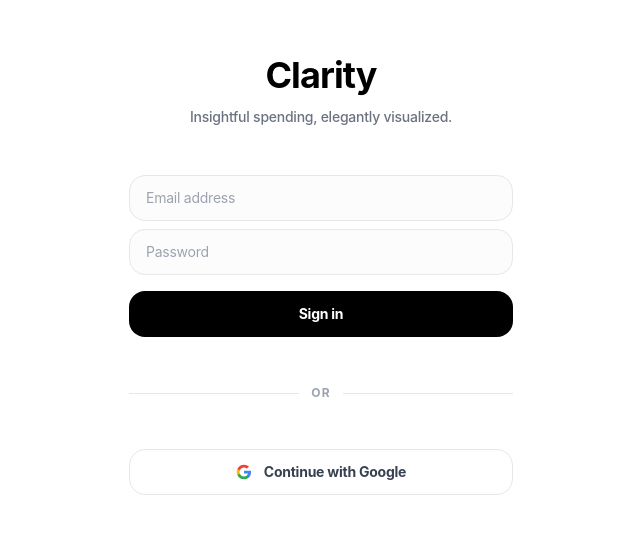
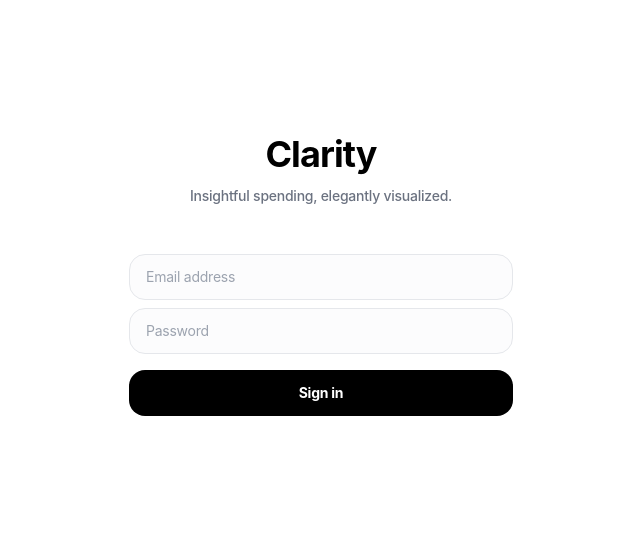
Before and after one commit to tmao8/spending-visualizer, a Next.js app: page /login in a window 1280 px wide. Shown: the part 125-658 px from the top of the page, without its empty margins (319-959 px from the left). Built offline with nearby package versions, Linux system fonts and the light colour scheme.

Commit message:
chore: remove Google OAuth sign in, keeping invite-only email auth

```diff
--- a/src/app/login/actions.ts
+++ b/src/app/login/actions.ts
@@ -2,31 +2,7 @@
 
 import { revalidatePath } from 'next/cache'
 import { redirect } from 'next/navigation'
-import { headers } from 'next/headers'
 import { createClient } from '@/utils/supabase/server'
-
-export async function signInWithGoogle() {
-  const supabase = await createClient()
-  const headersList = await headers()
-  const host = headersList.get('x-forwarded-host') || headersList.get('host')
-  const proto = headersList.get('x-forwarded-proto') || (process.env.NODE_ENV === 'development' ? 'http' : 'https')
-  const origin = `${proto}://${host}`
-
-  const { data, error } = await supabase.auth.signInWithOAuth({
-    provider: 'google',
-    options: {
-      redirectTo: `${origin}/auth/callback`,
-    },
-  })
-
-  if (error) {
-    redirect('/login?error=' + encodeURIComponent(error.message))
-  }
-
-  if (data.url) {
-    redirect(data.url)
-  }
-}
 
 export async function login(formData: FormData) {
   const supabase = await createClient()
--- a/src/app/login/page.tsx
+++ b/src/app/login/page.tsx
@@ -1,6 +1,6 @@
 'use client'
 
-import { login, signInWithGoogle } from './actions'
+import { login } from './actions'
 import { useSearchParams, useRouter } from 'next/navigation'
 import { Suspense, useEffect } from 'react'
 
@@ -79,44 +79,6 @@ function LoginForm() {
             </button>
           </div>
         </form>
-
-        <div className="relative my-6">
-          <div className="absolute inset-0 flex items-center">
-            <div className="w-full border-t border-gray-200 dark:border-white/10" />
-          </div>
-          <div className="relative flex justify-center text-xs uppercase">
-            <span className="bg-white dark:bg-[#0a0a0a] px-3 text-gray-400 font-bold tracking-widest">
-              Or
-            </span>
-          </div>
-        </div>
-
-        <form action={signInWithGoogle}>
-          <button
-            type="submit"
-            className="w-full flex items-center justify-center gap-3 py-3 px-4 rounded-2xl border border-gray-200 dark:border-white/10 text-sm font-bold text-gray-700 dark:text-gray-200 hover:bg-gray-50 dark:hover:bg-neutral-900 transition-colors focus:outline-none focus:ring-2 focus:ring-black dark:focus:ring-white"
-          >
-            <svg className="w-4 h-4" viewBox="0 0 24 24">
-              <path
-                fill="#4285F4"
-                d="M22.56 12.25c0-.78-.07-1.53-.2-2.25H12v4.26h5.92c-.26 1.37-1.04 2.53-2.21 3.31v2.77h3.57c2.08-1.92 3.28-4.74 3.28-8.09z"
-              />
-              <path
-                fill="#34A853"
-                d="M12 23c2.97 0 5.46-.98 7.28-2.66l-3.57-2.77c-.98.66-2.23 1.06-3.71 1.06-2.86 0-5.29-1.93-6.16-4.53H2.18v2.84C3.99 20.53 7.7 23 12 23z"
-              />
-              <path
-                fill="#FBBC05"
-                d="M5.84 14.09c-.22-.66-.35-1.36-.35-2.09s.13-1.43.35-2.09V7.06H2.18C1.43 8.55 1 10.22 1 12s.43 3.45 1.18 4.94l2.85-2.22.81-.63z"
-              />
-              <path
-                fill="#EA4335"
-                d="M12 5.38c1.62 0 3.06.56 4.21 1.64l3.15-3.15C17.45 2.09 14.97 1 12 1 7.7 1 3.99 3.47 2.18 7.06l3.66 2.84c.87-2.6 3.3-4.52 6.16-4.52z"
-              />
-            </svg>
-            Continue with Google
-          </button>
-        </form>
       </div>
     </div>
   )
```
